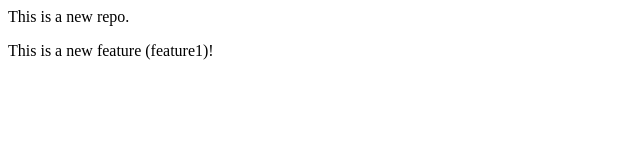
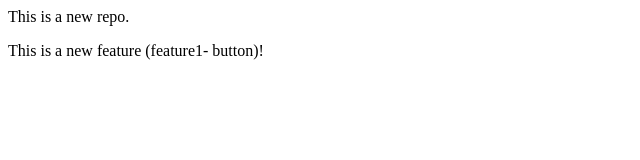
Before and after one commit to nikitas19-qa/localrepo, a plain HTML site: page index.html in a window 1280 px wide. Shown: the full height of the page, 0-640 px from the left. Drawn offline with Linux system fonts and the light colour scheme.

```diff
--- a/index.html
+++ b/index.html
@@ -1,2 +1,2 @@
 <p>This is a new repo.</p>
-<p>This is a new feature (feature1)!</p>
+<p>This is a new feature (feature1- button)!</p>
```
